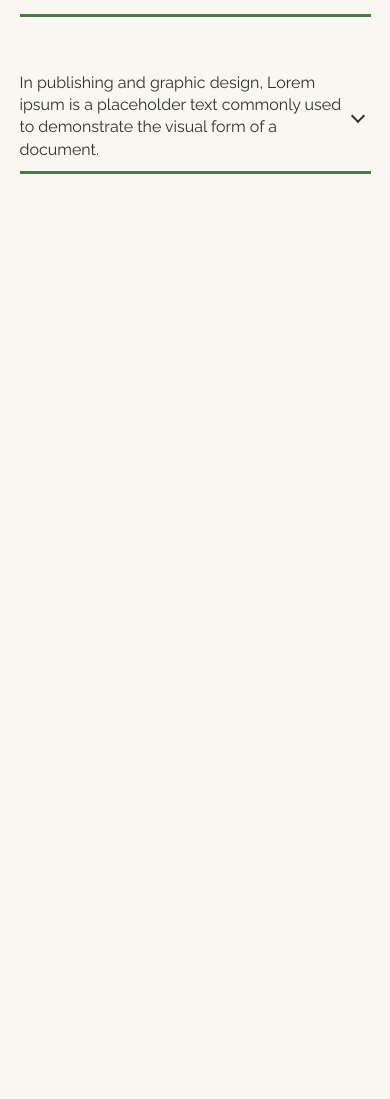
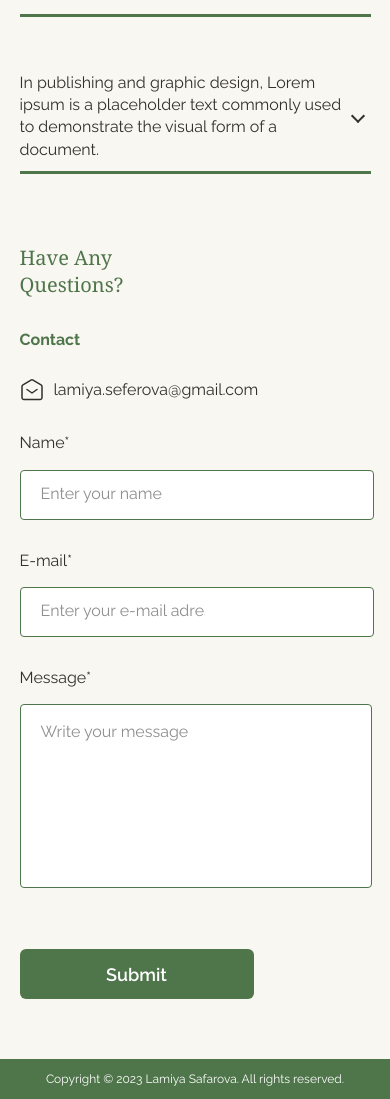
Before and after one commit to RashadMa/CareerConsultantFront, a website: page CareerConsultant/public/index.html in a window 390 px wide. Shown: the part 4003-5102 px from the top of the page. Before the commit the page ends 4187 px from the top, so only its background shows below. Drawn offline with nearby package versions, Linux system fonts and the light colour scheme.

Commit message:
Questions and Footer responsivity is done

```diff
--- a/CareerConsultant/public/index.html
+++ b/CareerConsultant/public/index.html
@@ -529,10 +529,10 @@
                   </div>
 
             </section>
-            <!-- <section class="any-questions">
+            <section class="any-questions">
                   <div class="container">
                         <div class="row">
-                              <div class="col-4">
+                              <div class="col-4 col-md-12">
                                     <p class="HaveAnyQuestions">
                                           Have Any<br>Questions?</p>
                                     <div class="contact-info">
@@ -559,17 +559,17 @@
                                           </div>
                                     </div>
                               </div>
-                              <div class="col-8">
+                              <div class="col-8 col-md-12">
                                     <form>
                                           <div class="row">
-                                                <div class="col-6">
+                                                <div class="col-6 col-md-12">
                                                       <div class="row">
                                                             <label class="name" for="name">Name*</label>
                                                       </div>
                                                       <input placeholder="Enter your name" type="text" id="name"
                                                             name="name" class="form-control" required>
                                                 </div>
-                                                <div class="col-6">
+                                                <div class="col-6 col-md-12">
                                                       <div class="row">
                                                             <label class="email" for="email">E-mail*</label><br>
                                                       </div>
@@ -602,7 +602,7 @@
                         <p class="copyright">
                               Copyright © 2023 Lamiya Safarova. All rights reserved. <br /></p>
                   </div>
-            </footer> -->
+            </footer>
       </main>
 </body>
 
--- a/CareerConsultant/src/sass/index/_indexAnyQuestions.scss
+++ b/CareerConsultant/src/sass/index/_indexAnyQuestions.scss
@@ -90,7 +90,7 @@
             .text-area-himself {
                   display: flex;
                   height: 184px;
-                  padding: 16px 513px 146px 20px;
+                  // padding: 16px 513px 146px 20px;
                   align-items: center;
                   resize: none;
             }
@@ -117,3 +117,47 @@
             margin-top: 61px;
       }
 }
+
+@media (max-width: 1024px) {
+      .any-questions {
+            margin-top: 60px;
+
+            .HaveAnyQuestions {
+                  font-size: 20px;
+                  font-weight: 400;
+                  word-wrap: break-word;
+                  margin-bottom: 30px;
+            }
+
+            .contact-info {
+
+                  .contact {
+                        font-size: 16px;
+                        font-weight: 700;
+                        line-height: 24px;
+                        word-wrap: break-word
+                  }
+
+                  .contact-wrapper {
+                        .contact-items {
+                              .gmail {
+                                    font-size: 16px;
+                                    font-weight: 400;
+                                    line-height: 22.40px;
+                                    word-wrap: break-word;
+                              }
+                        }
+                  }
+            }
+
+            .name,
+            .email,
+            .message {
+                  margin: 30px 0 15px 0;
+            }
+
+            .text-area {
+                  margin-top: 0;
+            }
+      }
+}
--- a/CareerConsultant/src/sass/index/_indexFooter.scss
+++ b/CareerConsultant/src/sass/index/_indexFooter.scss
@@ -7,17 +7,31 @@
             background: #4F754A;
             justify-content: center;
             align-items: center;
-            display: inline-flex;
+            display: flex;
 
             .copyright {
-                  width: 398px;
-                  height: 20px;
                   color: white;
                   font-size: 16px;
                   font-family: Raleway;
                   font-weight: 400;
                   line-height: 22.40px;
-                  word-wrap: break-word
             }
       }
 }
+
+@media (max-width: 1024px) {
+      .footer {
+            margin-top: 60px;
+
+            .footer-wrapper {
+                  height: 40px;
+
+                  .copyright {
+                        color: white;
+                        font-size: 12px;
+                        font-weight: 400;
+                        line-height: 16.88px;
+                  }
+            }
+      }
+}
```
Also changed, not shown: CareerConsultant/public/css/style.css.
